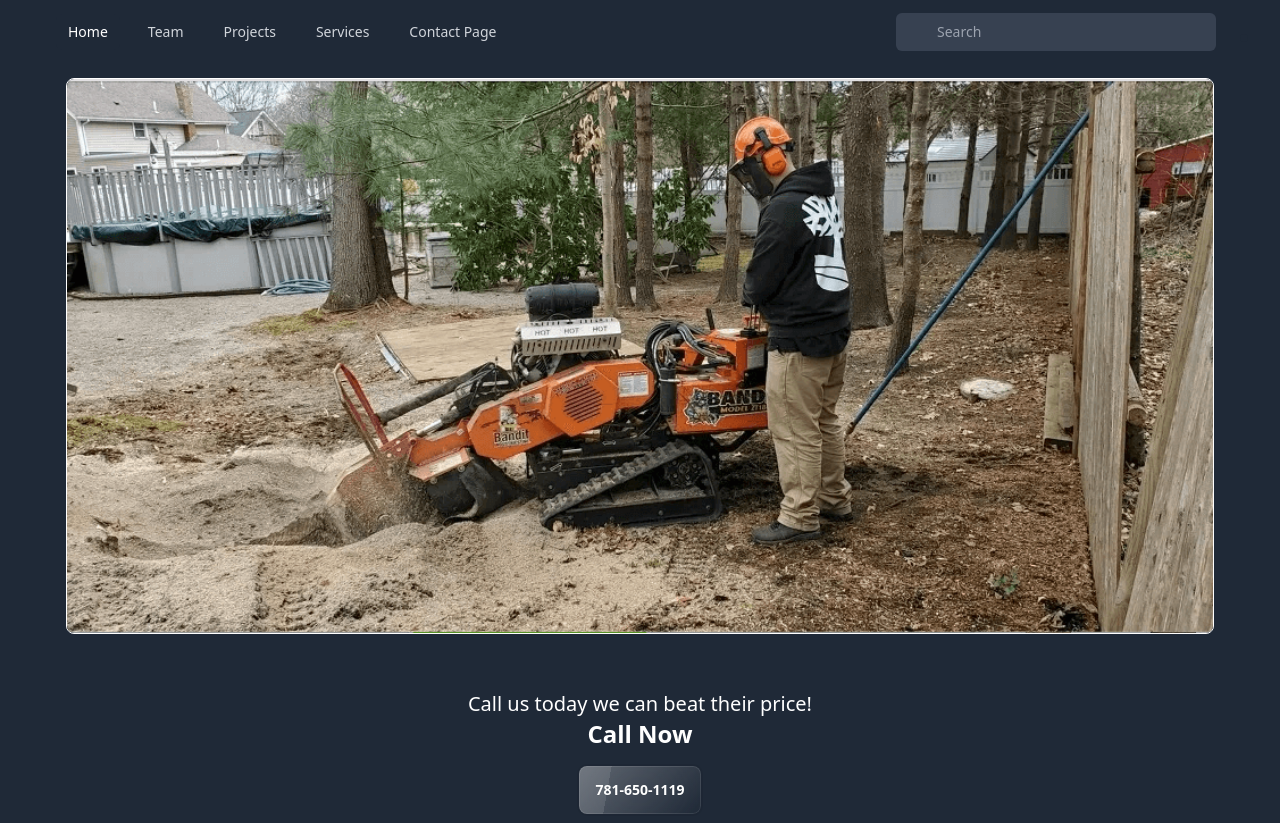
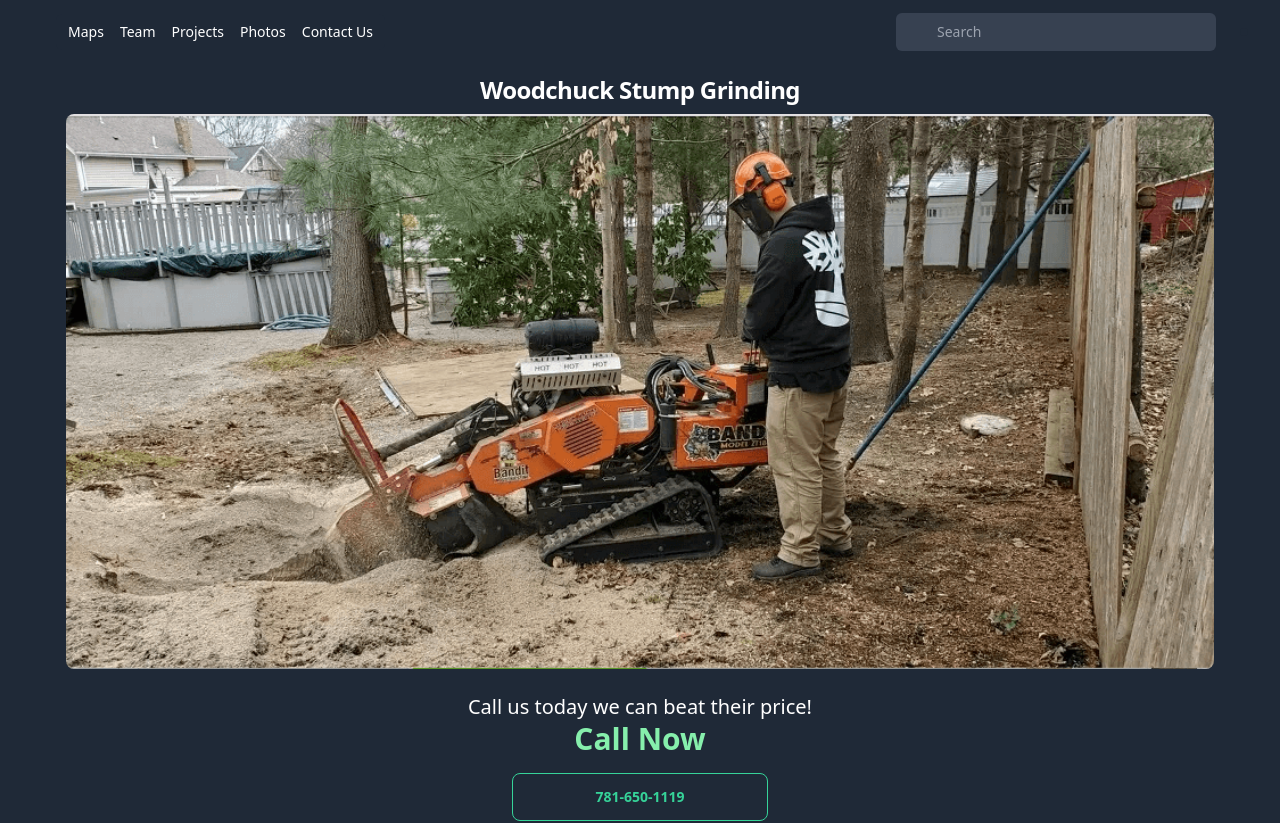
Before and after one commit to stevenrhett/woodchuck-app, a React (Vite) app: page / in a window 1280 px wide. Shown: the top 823 px of the page. Built offline with nearby package versions, Linux system fonts and the light colour scheme.

Commit message:
working on routes and fixing the flow of the app

```diff
--- a/src/App.jsx
+++ b/src/App.jsx
@@ -1,34 +1,50 @@
+import './index.css'
 import React from 'react'
-import './index.css'
 import Dashboard from "./dashboard.jsx";
 import {Route, Routes,} from "react-router-dom";
 import Footer from "./footer.jsx";
 import TeamPage from "./teamPage.jsx";
 import Header from "./Header.jsx";
+import ContentSection from "./contentSection.jsx";
+import ProjectsPhoto from "./projectsPhoto.jsx";
 import ContactPage from "./contactPage.jsx";
-import ContentSection from "./contentSection.jsx";
+import Services from "./services.jsx";
+import NotFound from "./notFound.jsx";
 
 function App() {
 
     return (<div>
         <Header/>
-        <Dashboard />
+
         <Routes>
-            <Route path={'/home'}
+            <Route path={'/'}
                    element={<Dashboard/>}
             />,
-            <Route path={'/teams'}
+            <Route path={'/services'}
+                   element={<Services/>}
+            />,
+            <Route path={'/team'}
                    element={<TeamPage/>}
             />,
+
             <Route path={'/projects'}
+                   element={<ProjectsPhoto/>}
+            />,
+            <Route path={'/photos'}
+                   element={<ProjectsPhoto/>}
+            />,
+            <Route path={'/contactus'}
                    element={<ContactPage/>}
             />,
-            <Route path={'/calendar'}
+            <Route path={'/maps'}
                    element={<ContentSection/>}
             />,
+            <Route path={'*'}
+                   element={<NotFound/>}
+            />,
+
         </Routes>
         <Footer/>
-
     </div>)
 
 }
--- a/src/Header.jsx
+++ b/src/Header.jsx
@@ -1,12 +1,15 @@
-import React from 'react';
 import {Disclosure} from '@headlessui/react'
-import {Bars3Icon} from "@heroicons/react/24/outline/index.js";
-import {Link} from "react-router-dom";
+import {NavLink} from "react-router-dom";
+import './index.css';
+import {Bars3Icon} from "@heroicons/react/20/solid/index.js";
 
 
 export default function Header() {
-    return (<Disclosure as="nav" className="bg-gray-800">
-        {({open}) => (<>
+    let activeStyle = {color: "white"};
+    let activeClassName = {textDecoration: "", color: "white", fontWeight: "bold", fontSize: "1.5rem"};
+    return (
+        <Disclosure as="nav" className="bg-gray-800">
+            {({open}) => (<div className="header">
                 <div className="mx-auto max-w-7xl px-2 sm:px-4 lg:px-8">
                     <div className="relative flex h-16 items-center justify-between">
                         <div className="flex items-center px-2 lg:px-0">
@@ -15,35 +18,42 @@ export default function Header() {
                             </div>
                             <div className="hidden lg:ml-6 lg:block">
                                 <div className="flex space-x-4">
-                                 {/*Current: "bg-gray-900 text-white", Default: "text-gray-300 hover:bg-gray-700 hover:text-white" */}
-                                <Link to='/home'
-                                      className="rounded-md bg-gray-800 px-3 py-2 text-sm font-medium text-white">
-                                    Home
-                                </Link>
+                                    <div
+                                        className="rounded-md bg-gray-800 space-x-4 px-3 py-2 text-sm font-medium text-white hover:bg-gray-700 hover:text-white">
+                                        <NavLink to='/maps' style={({isActive}) =>
+                                            isActive ? activeStyle : undefined}
+                                        >
+                                            Maps
+                                        </NavLink>
 
-                                <Link to='/teams'
-                                      className="rounded-md px-3 py-2 text-sm font-medium text-gray-300 hover:bg-gray-800 hover:text-white"
+                                        <NavLink to='/team' className={({isActive}) =>
+                                            isActive ? activeClassName : undefined
+                                        }
                                         >
                                             Team
-                                </Link>
+                                        </NavLink>
 
-                                <Link to='/projects'
-                                      className="rounded-md px-3 py-2 text-sm font-medium text-gray-300 hover:bg-gray-800 hover:text-white"
+                                        <NavLink to='/projects'>{({isActive}) => (
+                                            <span
+                                                className={isActive ? activeClassName : undefined}
                                             >
                                         Projects
-                                </Link>
-                                <Link
-                                    to='/calendar'
-                                    className="rounded-md px-3 py-2 text-sm font-medium text-gray-300 hover:bg-gray-800 hover:text-white"
+                                        </span>
+                                        )}
+                                        </NavLink>
+                                        <NavLink
+                                            to='/photos'
                                         >
-                                    Services
-                                </Link>
-                                <Link
-                                    to='/contact'
-                                    className="rounded-md px-3 py-2 text-sm font-medium text-gray-300 hover:bg-gray-800 hover:text-white"
+                                            Photos
+                                        </NavLink>
+                                        <NavLink
+                                            to='/contactus' className={({isActive}) =>
+                                            isActive ? activeClassName : undefined
+                                        }
                                         >
-                                    Contact Page
-                                </Link>
+                                            Contact Us
+                                        </NavLink>
+                                    </div>
                                 </div>
                             </div>
                         </div>
@@ -78,14 +88,13 @@ export default function Header() {
                         </div>
                         <div className="hidden lg:ml-4 lg:block">
                             <div className="flex items-center">
-                            <Link to='/home'>
+
                                 <button
                                     type="button"
                                     className="flex-shrink-0 rounded-full bg-gray-800 p-1 text-gray-400 hover:text-white focus:outline-none focus:ring-2 focus:ring-white focus:ring-offset-2 focus:ring-offset-gray-800"
                                 >
                                     <span className="sr-only">View notifications</span>
                                 </button>
-                            </Link>
 
 
                             </div>
@@ -96,34 +105,34 @@ export default function Header() {
                 <Disclosure.Panel className="lg:hidden">
                     <div className="space-y-1 px-2 pt-2 pb-3">
                         {/* Current: "bg-gray-900 text-white", Default: "text-gray-300 hover:bg-gray-700 hover:text-white" */}
-                    <Disclosure.Button
+                        <NavLink to='/team'><Disclosure.Button
                             as="a"
-                        href='/home'
-                        className="block rounded-md bg-gray-900 px-3 py-2 text-base font-medium text-white"
-                    >
-                        Dashboard
-                    </Disclosure.Button>
-                    <Disclosure.Button
-                        as="a"
-                        href='/teams'
-                        className="block rounded-md px-3 py-2 text-base font-medium text-gray-300 hover:bg-gray-700 hover:text-white"
-                    >
-                        Team
-                    </Disclosure.Button>
-                    <Disclosure.Button
+                            href='/team'
+                            className="block rounded-md bg-gray-600 px-3 py-2 text-base font-medium text-gray-300 hover:bg-gray-600 hover:text-white"
+                        >Team
+
+                       </Disclosure.Button> </NavLink>
+                        <NavLink to='/projects'><Disclosure.Button
                             as="a"
                             href='/projects'
-                        className="block rounded-md px-3 py-2 text-base font-medium text-gray-300 hover:bg-gray-700 hover:text-white"
+                            className="block rounded-md px-3 py-2 text-base font-medium text-gray-300 hover:bg-gray-600 hover:text-white"
                         >
                             Projects
-                    </Disclosure.Button>
-                    <Disclosure.Button
+                        </Disclosure.Button></NavLink>
+                        <NavLink to='/photos'><Disclosure.Button
                             as="a"
-                        href='/calendar'
-                        className="block rounded-md px-3 py-2 text-base font-medium text-gray-300 hover:bg-gray-700 hover:text-white"
+                            href='/maps'
+                            className="block rounded-md px-3 py-2 text-base font-medium text-gray-300 hover:bg-gray-600 hover:text-white"
                         >
-                        Calendar
-                    </Disclosure.Button>
+                            Maps
+                        </Disclosure.Button></NavLink>
+                        <NavLink to='/contactus'><Disclosure.Button
+                            as="a"
+                            href='/contactus'
+                            className="block rounded-md px-3 py-2 text-base font-medium text-gray-300 hover:bg-gray-600 hover:text-white"
+                        >
+                            Contact Us
+                        </Disclosure.Button></NavLink>
                     </div>
                     <div className="border-t border-gray-700 pt-4 pb-3">
                         <div className="flex items-center px-5">
@@ -131,6 +140,6 @@ export default function Header() {
                         </div>
                     </div>
                 </Disclosure.Panel>
-        </>)}
+            </div>)}
         </Disclosure>)
 }
--- a/src/contentSection.jsx
+++ b/src/contentSection.jsx
@@ -1,6 +1,5 @@
 import React from 'react';
 import {TownList} from "./towns.jsx";
-import Footer from "./footer.jsx";
 import TownMap from "./townMap.jsx";
 
 let towns = [{town: 'Abington'}, {town: 'Braintree'}, {town: 'Canton'}, {town: 'Carver'}, {town: 'Cohasset'}, {town: 'Duxbury'}, {town: 'Halifax'}, {town: 'Hanson'}, {town: 'Hanover'}, {town: 'Hingham'}, {town: 'Holbrook'}, {town: 'Hull'}, {town: 'Marshfield'}, {town: 'Milton'}, {town: 'Norwell'}, {town: 'Pembroke'}, {town: 'Plympton'}, {town: 'Quincy'}, {town: 'Randolph'}, {town: 'Rockland'}, {town: 'Scituate'}, {town: 'Weymouth'}, {town: 'Whitman'},];
--- a/src/dashboard.jsx
+++ b/src/dashboard.jsx
@@ -1,5 +1,6 @@
 import timatwork from "./assets/timatwork.png";
 import React from "react";
+
 
 
 export default function Dashboard() {
@@ -10,25 +11,28 @@ export default function Dashboard() {
         <div className="container  mx-auto sm:px-6 bg-gray-800 lg:px-8 bg-gray-800">
             <header className="py-10 bg-gray-800">
                 <div className="mx-auto bg-gray-800 max-w-7xl px-4 sm:px-6 bg-gray-800 lg:px-8 bg-gray-800">
-                    <h1 className="text-3xl bg-gray-800 text-center font-bold tracking-tight text-white">Woodchuck Stump
-                        Grinding</h1>
+
                 </div>
             </header>
             <main className="-mt-32 bg-gray-800 border border-gray-800">
                 <div
-                    className="mx-auto bg-gray-800 border border-gray-800 max-w-7xl px-4 pb-12 sm:px-6 bg-gray-800 lg:px-8">
+                    className="mx-auto  bg-gray-800 border border-gray-800 max-w-7xl px-4 pb-12 sm:px-6 bg-gray-800 lg:px-8">
                     <div className="bg-gray-800">
-                        <img className="rounded-lg h-full w-full mt-6 mb-6 border border-white" src={timatwork}
-                             alt="Tim with the bandit machine digging a hole."/>
+                        <div className="mx-auto mt-14 bg-gray-800 max-w-7xl px-4 sm:px-6 bg-gray-800 lg:px-8 bg-gray-800">
+                           <h1 className="text-2xl bg-gray-800 text-center font-bold tracking-tight text-white">
+                                Woodchuck Stump Grinding</h1>
+                        </div>
+                        <img className="rounded-lg h-full bg-gray-800 w-full mt-2 -mb-2" src={timatwork}
+                                                          alt="Tim with the bandit machine digging a hole."/>
                         <div className="flex flex-col items-center">
                             <p className="mt-4 text-center text-lg leading-6 text-white sm:mt-6 bg-gray-800">
                                 <span className="mt-2 mb-4 block text-center text-xl text-white font-medium">
                                 Call us today we can beat their price!
-                                    <p className="font-bold text-2xl">Call Now</p>
+                                    <p className="font-bold text-3xl text-green-300">Call Now</p>
                                 </span>
                             </p>
                             <button onClick={clickHandler}
-                                    className="btn glass text-center font-large just-items-center">
+                                    className="btn btn-wide btn btn-outline btn-success text-center font-large just-items-center">
                                 <a href="tel:7816501119"><b>781-650-1119</b></a>
                             </button>
                         </div>
--- a/src/index.css
+++ b/src/index.css
@@ -1,3 +1,35 @@
 @tailwind base;
 @tailwind components;
 @tailwind utilities;
+
+.header nav {
+    height: 100%;
+}
+
+.header ul {
+    height: 100%;
+    list-style: none;
+    display: flex;
+    padding: 0;
+    margin: 0;
+    align-items: center;
+    justify-content: center;
+}
+
+.header li {
+    margin: 0 1rem;
+    width: 5rem;
+}
+
+.header a {
+    color: white;
+    text-decoration: none;
+}
+
+.header a:hover,
+.header a:active,
+.header a.active {
+    color: white !important;
+    padding-bottom: 0.25rem;
+    border-bottom: 4px solid white;
+}
--- /dev/null
+++ b/src/notFound.jsx
@@ -0,0 +1,11 @@
+import React from 'react';
+
+const NotFound = () => {
+    return (
+        <div>
+
+        </div>
+    );
+};
+
+export default NotFound;
--- a/src/projectsPhoto.jsx
+++ b/src/projectsPhoto.jsx
@@ -1,51 +1,41 @@
 import React from 'react';
 
 export default function ProjectsPhoto() {
-    return (<div className="drawer">
-            <input id="my-drawer" type="checkbox" className="drawer-toggle"/>
-            <div className="drawer-content bg-gray-800">
+    return (<div className="projects">
+            <div className="bg-gray-800">
                 <div className="flex flex-col items-center bg-gray-800">
                     <div className="w-80 carousel content-center rounded-box">
                         <div className="carousel-item  w-full">
-                            <img src="https://placeimg.com/256/400/arch" className="w-full"
-                                 alt="Tailwind CSS Carousel component"/>
+                            <img src="https://i.imgur.com/Yil38mI.png/256/400/arch" className="w-full"
+                                 alt="Woodchuck Stump Grinding employee working on a stump!"/>
                         </div>
                         <div className="carousel-item w-full">
-                            <img src="https://placeimg.com/256/400/arch" className="w-full"
-                                 alt="Tailwind CSS Carousel component"/>
+                            <img src="https://i.imgur.com/sJdwoOd.png/256/400/arch" className="w-full"
+                                 alt="Woodchuck Stump Grinding employee working on a stump!"/>
                         </div>
                         <div className="carousel-item w-full">
-                            <img src="https://placeimg.com/256/400/arch" className="w-full"
-                                 alt="Tailwind CSS Carousel component"/>
+                            <img src="https://i.imgur.com/gfV3Df8.png/256/400/arch" className="w-full"
+                                 alt="Woodchuck Stump Grinding employee working on a stump!"/>
                         </div>
                         <div className="carousel-item w-full">
-                            <img src="https://placeimg.com/256/400/arch" className="w-full"
-                                 alt="Tailwind CSS Carousel component"/>
+                            <img src="https://i.imgur.com/SWd0Cxq.png/256/400/arch" className="w-full"
+                                 alt="Woodchuck Stump Grinding employee working on a stump!"/>
                         </div>
                         <div className="carousel-item w-full">
-                            <img src="https://placeimg.com/256/400/arch" className="w-full"
-                                 alt="Tailwind CSS Carousel component"/>
+                            <img src="https://i.imgur.com/V8EJX3D.png/256/400/arch" className="w-full"
+                                 alt="Woodchuck Stump Grinding employee working on a stump!"/>
                         </div>
-                        <div className="carousel-item w-full">
-                            <img src="https://placeimg.com/256/400/arch" className="w-full"
-                                 alt="Tailwind CSS Carousel component"/>
-                        </div>
-                        <div className="carousel-item w-full">
-                            <img src="https://placeimg.com/256/400/arch" className="w-full"
-                                 alt="Tailwind CSS Carousel component"/>
-                        </div>
+                        {/*<div className="carousel-item w-full">*/}
+                        {/*    <img src="https://placeimg.com/256/400/arch" className="w-full"*/}
+                        {/*         alt="Tailwind CSS Carousel component"/>*/}
+                        {/*</div>*/}
+                        {/*<div className="carousel-item w-full">*/}
+                        {/*    <img src="https://placeimg.com/256/400/arch" className="w-full"*/}
+                        {/*         alt="Tailwind CSS Carousel component"/>*/}
+                        {/*</div>*/}
                     </div>
                 </div>
-                <label htmlFor="my-drawer" className="btn btn-primary drawer-button">Open drawer</label>
             </div>
-            <div className="drawer-side">
-                <label htmlFor="my-drawer" className="drawer-overlay"></label>
-                <ul className="menu p-4 w-80 bg-base-100 text-base-content">
-                    {/*// <!-- Sidebar content here -->*/}
-                    <li><a>Stump Removal</a></li>
-                    <li><a>Second Service</a></li>
 
-                </ul>
-            </div>
         </div>)
 }
--- a/src/services.jsx
+++ b/src/services.jsx
@@ -37,7 +37,7 @@ export default function Services() {
                 </div>
                 <div className="grid grid-cols-2 grid-rows-2 gap-4 sm:gap-6 lg:gap-8">
                     <img
-                        src="https://tailwindui.com/img/ecommerce-images/product-feature-03-detail-01.jpg"
+                        src="https://i.imgur.com/4k3JmG9.png"
                         alt="Walnut card tray with white powder coated steel divider and 3 punchout holes."
                         className="rounded-lg bg-gray-100"
                     />
```
Also changed, not shown: src/footer.jsx (+7 -7 lines), src/slideOver.jsx (deleted, +0 -62 lines). Lines whose indentation alone changed are shown as unchanged.
